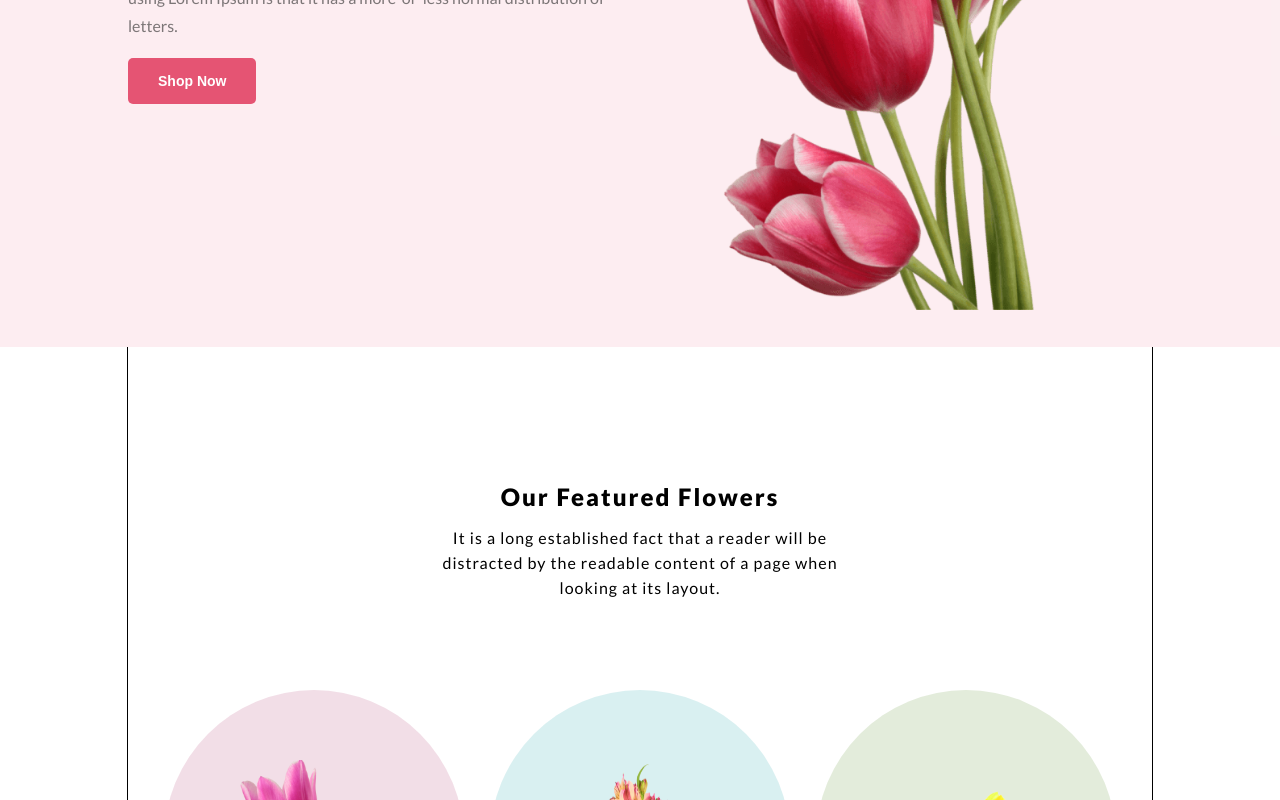
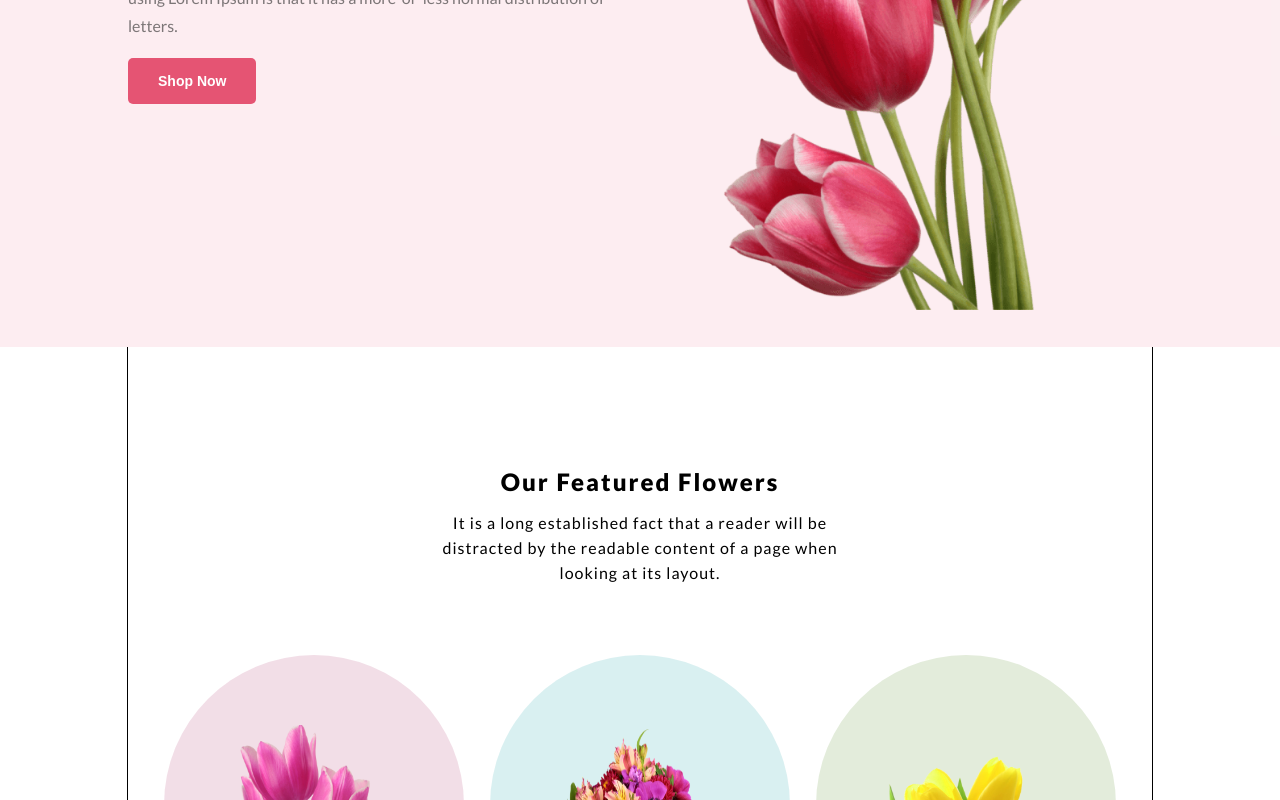
Before and after one commit to uforco/finel-assign, a plain HTML site: page index.html in a window 1280 px wide. Shown: the part 373-1173 px from the top of the page. Drawn offline with Linux system fonts and the light colour scheme.

Commit message:
change css

```diff
--- a/index.css
+++ b/index.css
@@ -126,7 +126,7 @@
     background: rgba(71, 125, 17, 0.15);
 }
 .future-titel{
-    margin: 135px 0 80px;
+    margin: 120px 0 60px;
     display: block;
     width: 100%;
     overflow: hidden;
```
